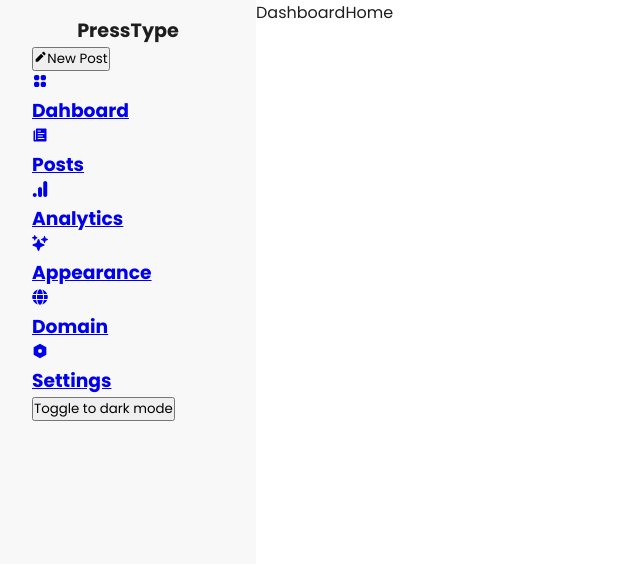
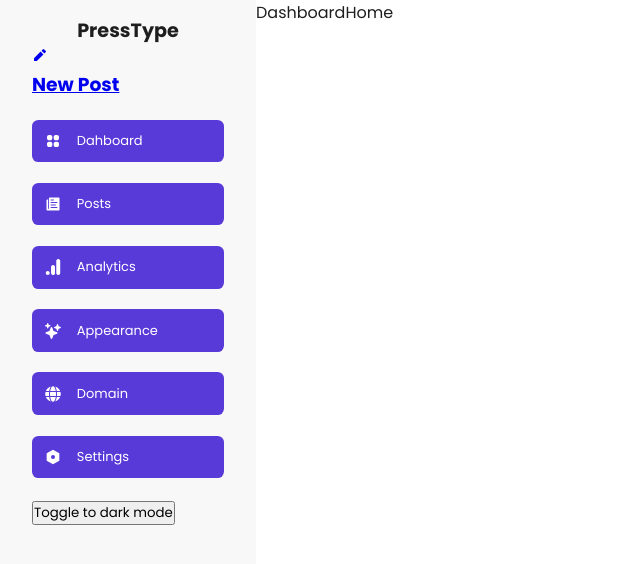
Before and after one commit to akinloluwami/presstype, a Next.js app: page /dashboard in a window 1280 px wide. Shown: the top 564 px of the page, without its empty margins (0-640 px from the left). Built offline with nearby package versions, Linux system fonts and the light colour scheme.

Commit message:
added classnames

```diff
--- a/components/dashboard/sidebar/index.tsx
+++ b/components/dashboard/sidebar/index.tsx
@@ -46,15 +46,16 @@ const Sidebar = () => {
   return (
     <div className={styles.sidebar_container} data-theme={theme}>
       <h1>PressType</h1>
-      <Link href={"/"}>
-        <button>
-          <RiPencilFill />
-          New Post
-        </button>
+      <Link href={"/"} className={styles.new_post_btn}>
+        <RiPencilFill className={styles.new_post_icon} />
+        <h3>New Post</h3>
       </Link>
-      <div className="">
+      <div className={styles.links_container}>
         {routes.map((route, i) => (
-          <Link href={route.path}>
+          <Link
+            href={route.path}
+            className={` ${styles.route_btn} ${styles.active}`}
+          >
             {route.icon} <h3>{route.title}</h3>
           </Link>
         ))}
```
